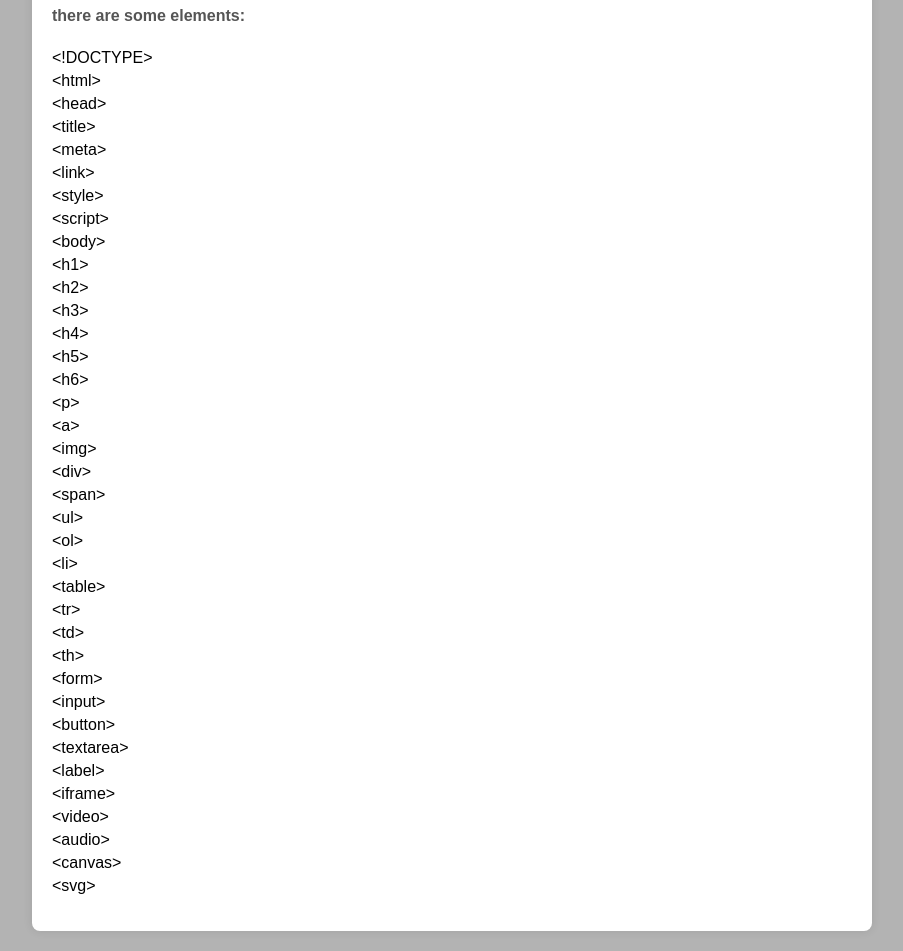
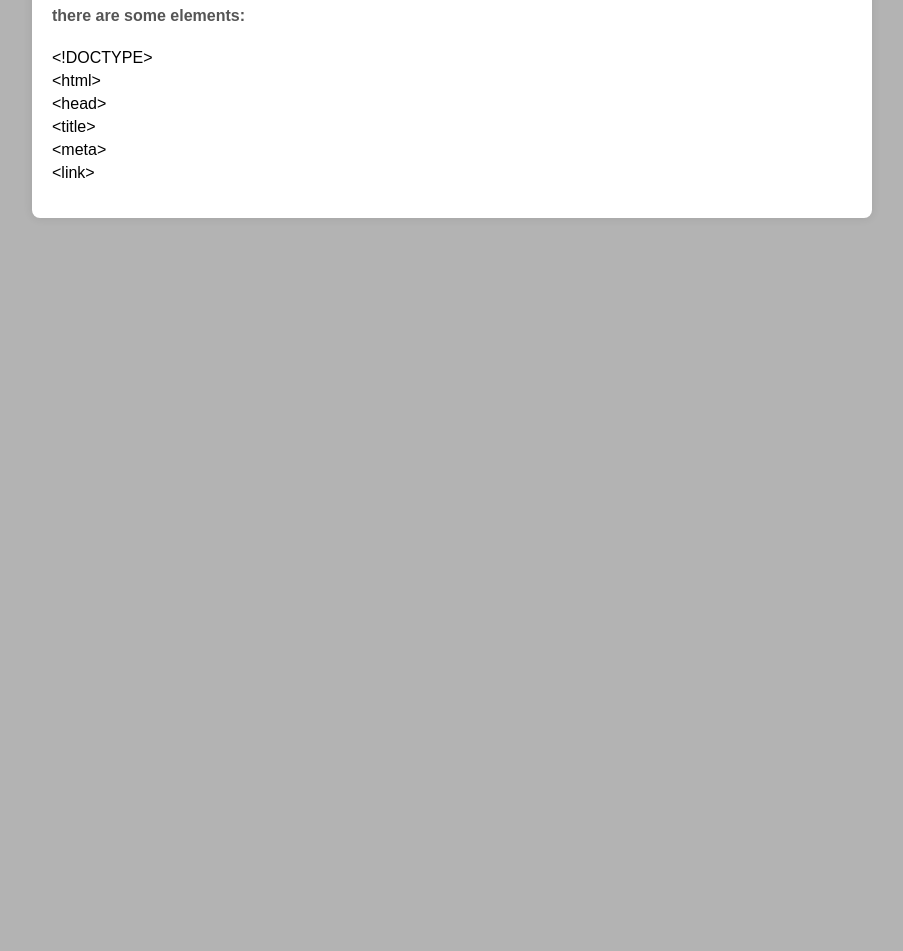
Before and after one commit to NeferUni/web2024, a plain HTML site: page index.html in a window 1280 px wide. Shown: the part 451-1402 px from the top of the page, without its empty margins (188-1091 px from the left). After the commit the page ends 800 px from the top, so only its background shows below. Drawn offline with Linux system fonts and the light colour scheme.

Commit message:
cambios ligeros

```diff
--- a/index.html
+++ b/index.html
@@ -49,37 +49,7 @@
                     <li>&lt;title&gt;</li>
                     <li>&lt;meta&gt;</li>
                     <li>&lt;link&gt;</li>
-                    <li>&lt;style&gt;</li>
-                    <li>&lt;script&gt;</li>
-                    <li>&lt;body&gt;</li>
-                    <li>&lt;h1&gt;</li>
-                    <li>&lt;h2&gt;</li>
-                    <li>&lt;h3&gt;</li>
-                    <li>&lt;h4&gt;</li>
-                    <li>&lt;h5&gt;</li>
-                    <li>&lt;h6&gt;</li>
-                    <li>&lt;p&gt;</li>
-                    <li>&lt;a&gt;</li>
-                    <li>&lt;img&gt;</li>
-                    <li>&lt;div&gt;</li>
-                    <li>&lt;span&gt;</li>
-                    <li>&lt;ul&gt;</li>
-                    <li>&lt;ol&gt;</li>
-                    <li>&lt;li&gt;</li>
-                    <li>&lt;table&gt;</li>
-                    <li>&lt;tr&gt;</li>
-                    <li>&lt;td&gt;</li>
-                    <li>&lt;th&gt;</li>
-                    <li>&lt;form&gt;</li>
-                    <li>&lt;input&gt;</li>
-                    <li>&lt;button&gt;</li>
-                    <li>&lt;textarea&gt;</li>
-                    <li>&lt;label&gt;</li>
-                    <li>&lt;iframe&gt;</li>
-                    <li>&lt;video&gt;</li>
-                    <li>&lt;audio&gt;</li>
-                    <li>&lt;canvas&gt;</li>
-                    <li>&lt;svg&gt;</li>
+
                 </ul>
             </div>
         </div>
```
